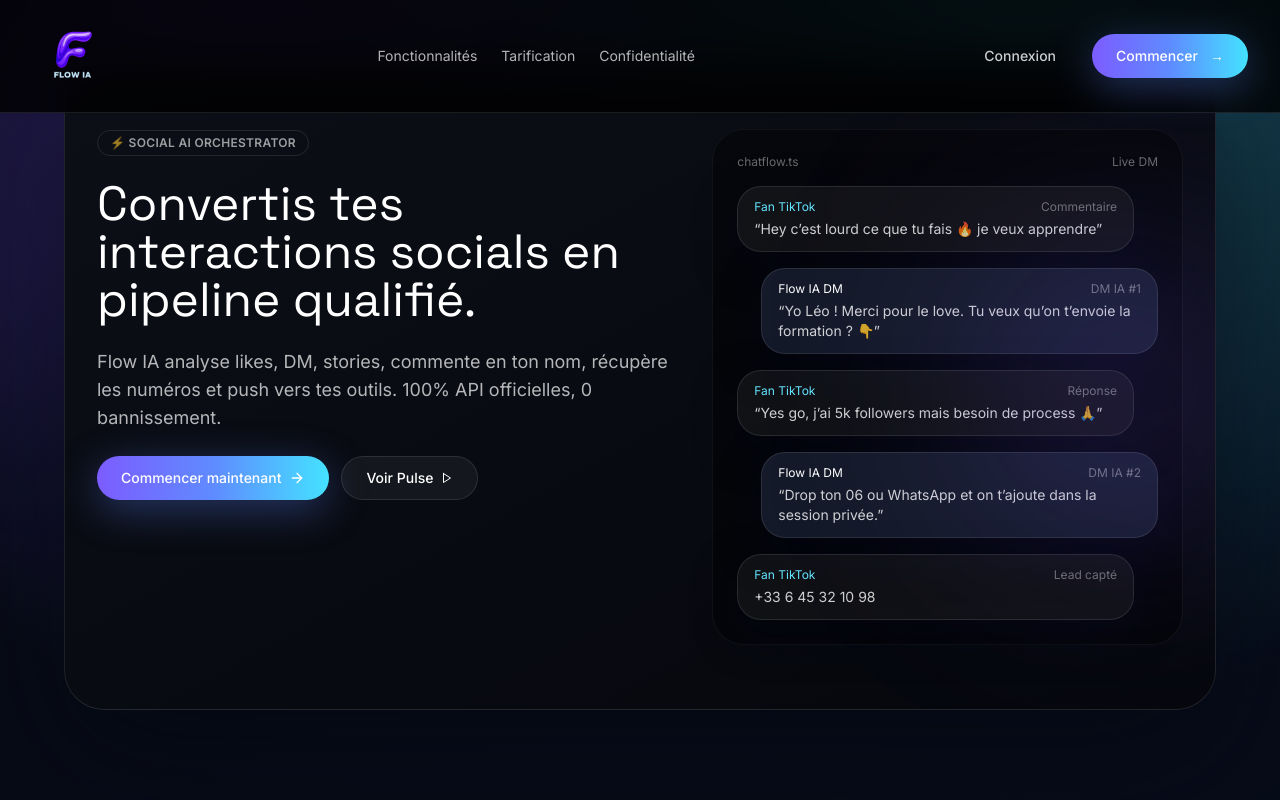
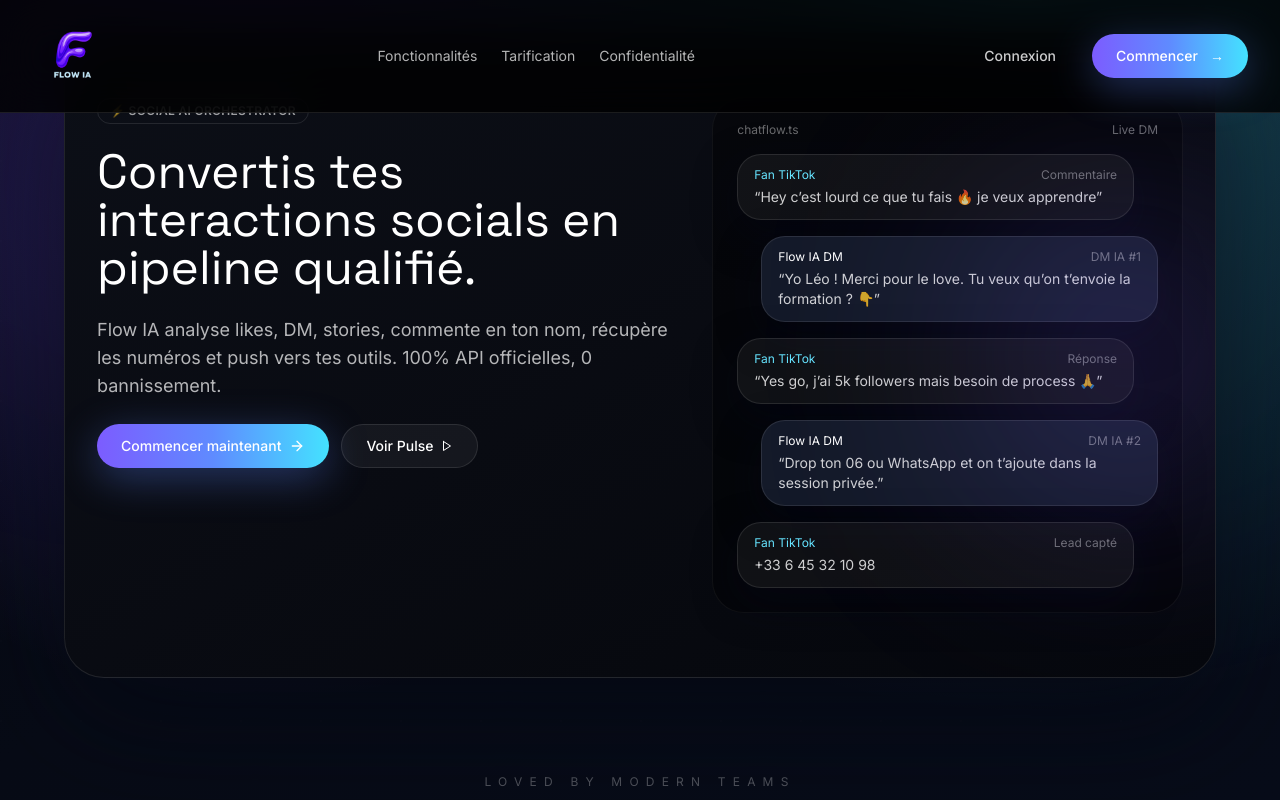
Before and after one commit to marvynclouet/plugIA, a Next.js app in the folder frontend/: page / in a window 1280 px wide. Shown: the top 800 px of the page. Built offline with nearby package versions, Linux system fonts and the light colour scheme.

Commit message:
Reduce top padding to pt-8 for minimal spacing with navbar

```diff
--- a/frontend/app/page.tsx
+++ b/frontend/app/page.tsx
@@ -184,7 +184,7 @@
   return (
     <>
       <Navbar />
-      <div className="space-y-24 pt-16 pb-16 px-4">
+      <div className="space-y-24 pt-8 pb-16 px-4">
       <section className="relative mx-auto max-w-6xl overflow-hidden rounded-[40px] border border-white/10 bg-gradient-to-br from-[#0C0F17] via-[#090B12] to-[#05070C] px-8 py-16 shadow-[0_40px_120px_rgba(4,7,18,0.65)]">
         <div className="grid gap-10 md:grid-cols-[1.1fr_0.9fr]">
           <div className="space-y-6">
```
